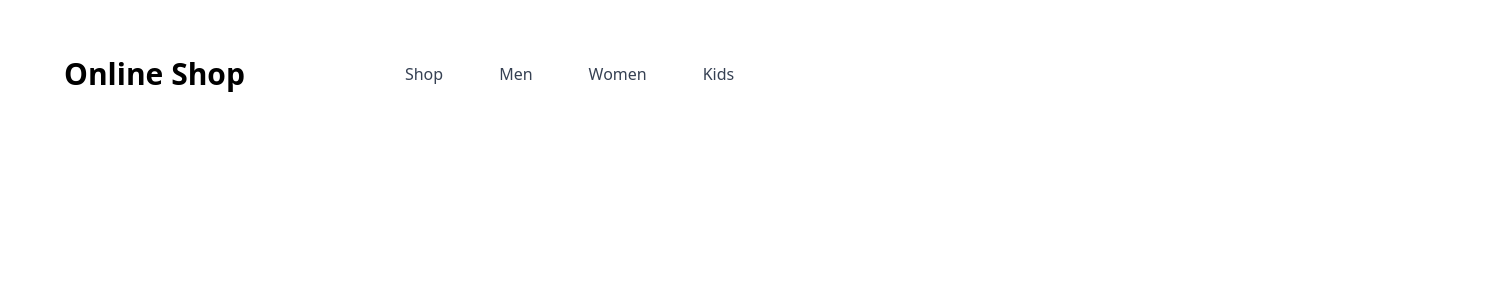
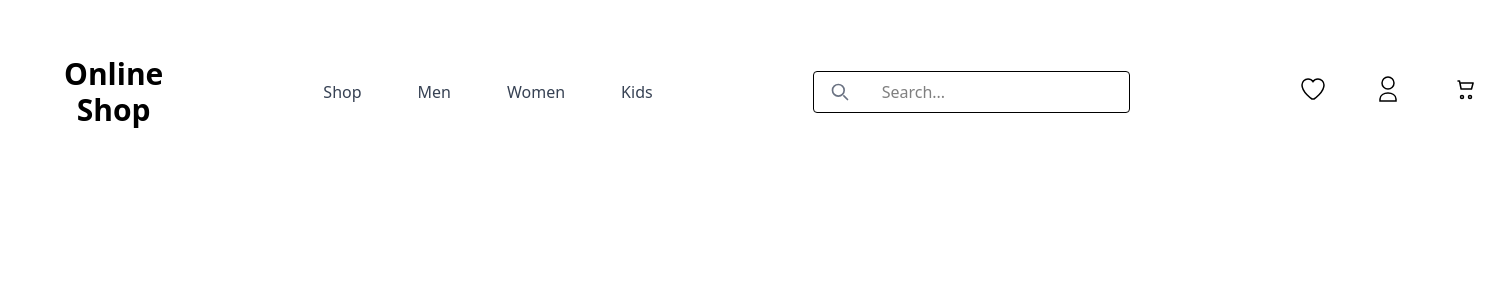
Before and after one commit to AbderaoufSouissi/Ecommerce-Website, a React (Vite) app in the folder ecomm-client/: page / in a window 1280 px wide. Shown: the top 300 px of the page, 1486 px wide, since content can reach past the window. Built offline with nearby package versions, Linux system fonts and the light colour scheme.

Commit message:
frontend: update Navigation component

```diff
--- a/ecomm-client/src/components/Navigation/Navigation.tsx
+++ b/ecomm-client/src/components/Navigation/Navigation.tsx
@@ -1,30 +1,67 @@
+import AccountIcon from "../common/AccountIcon";
+import CartIcon from "../common/CartIcon";
+import Wishlist from "../common/Wishlist";
+
 const Navigation = () => {
   return (
     <nav className="flex items-center py-6 px-8 justify-between gap-40">
       <div className="flex items-center gap-6">
         {/* LOGO */}
-        <a href="/" className="text-3xl text-black gap-8 font-bold">Online Shop</a>
-
+        <a href="/" className="text-3xl text-black gap-8 font-bold">
+          Online Shop
+        </a>
       </div>
 
       <div className="flex-wrap items-center gap-10 flex-1">
         {/* NAV ITEMS */}
         <ul className="flex gap-14 text-gray-700 hover:text-black">
-
-          <li><a href="/" >Shop</a></li>
-          <li><a href="/mens" >Men</a></li>
-          <li><a href="/womens">Women</a></li>
-          <li><a href="/kids">Kids</a></li>
-
+          <li>
+            <a href="/">Shop</a>
+          </li>
+          <li>
+            <a href="/mens">Men</a>
+          </li>
+          <li>
+            <a href="/womens">Women</a>
+          </li>
+          <li>
+            <a href="/kids">Kids</a>
+          </li>
         </ul>
       </div>
-      <div>
+      <div className="flex justify-center">
         {/* SEARCH BAR */}
+        <div className="border rounded flex items-center overflow-hidden">
+          <button className="flex items-center justify-center px-4 text-gray-500">
+            <svg
+              className="h-5 w-5"
+              fill="none"
+              stroke="currentColor"
+              viewBox="0 0 24 24"
+              xmlns="http://www.w3.org/2000/svg"
+            >
+              <path
+                strokeLinecap="round"
+                strokeLinejoin="round"
+                strokeWidth={2}
+                d="M21 21l-4.35-4.35M17 10a7 7 0 11-14 0 7 7 0 0114 0z"
+              />
+            </svg>
+          </button>
+
+          <input type="text" className="px-4 py-2 outline-none" placeholder="Search..."/>
+
+        </div>
+
       </div>
 
-
-      <div>
+      <div className="flex flex-wrap items-center gap-4">
         {/* ACTION ITEMS icons */}
+        <ul className="flex items-center gap-8">
+          <li><button><Wishlist/></button></li>
+          <li><button><AccountIcon/></button></li>
+          <li><button><CartIcon/></button></li>
+        </ul>
       </div>
     </nav>
   );
--- /dev/null
+++ b/ecomm-client/src/components/common/AccountIcon.tsx
@@ -0,0 +1,28 @@
+const AccountIcon = () => {
+  return (
+    <svg
+      width="44"
+      height="44"
+      viewBox="0 0 44 44"
+      fill="none"
+      xmlns="http://www.w3.org/2000/svg"
+      className="group transition-colors duration-200"
+    >
+      <rect width="44" height="44" rx="8" fill="white" />
+      <path
+        stroke="black"
+        strokeWidth="1.5"
+        className="fill-white group-hover:fill-black transition-colors duration-200"
+        d="M22 22c3.31 0 6-2.69 6-6s-2.69-6-6-6-6 2.69-6 6 2.69 6 6 6z"
+      />
+      <path
+        stroke="black"
+        strokeWidth="1.5"
+        className="fill-white group-hover:fill-black transition-colors duration-200"
+        d="M14 32c0-4 4-6 8-6s8 2 8 6v2H14v-2z"
+      />
+    </svg>
+  );
+};
+
+export default AccountIcon;
--- /dev/null
+++ b/ecomm-client/src/components/common/CartIcon.tsx
@@ -0,0 +1,40 @@
+const CartIcon = () => {
+  return (
+    <svg
+      width="44"
+      height="44"
+      viewBox="0 0 44 44"
+      fill="none"
+      xmlns="http://www.w3.org/2000/svg"
+      className="group transition-colors duration-200"
+    >
+      <rect width="44" height="44" rx="8" fill="white" />
+      <path
+        d="M16 14h1.5l1.6 8h10.4l1.6-6H19"
+        stroke="black"
+        strokeWidth="1.5"
+        strokeLinecap="round"
+        strokeLinejoin="round"
+        className="fill-white group-hover:fill-black transition-colors duration-200"
+      />
+      <circle
+        cx="20"
+        cy="30"
+        r="1.5"
+        stroke="black"
+        strokeWidth="1.5"
+        className="fill-white group-hover:fill-black transition-colors duration-200"
+      />
+      <circle
+        cx="28"
+        cy="30"
+        r="1.5"
+        stroke="black"
+        strokeWidth="1.5"
+        className="fill-white group-hover:fill-black transition-colors duration-200"
+      />
+    </svg>
+  );
+};
+
+export default CartIcon;
--- /dev/null
+++ b/ecomm-client/src/components/common/Wishlist.tsx
@@ -0,0 +1,22 @@
+const Wishlist = () => {
+  return (
+    <svg
+      width="44"
+      height="44"
+      viewBox="0 0 44 44"
+      xmlns="http://www.w3.org/2000/svg"
+      className="group transition-colors duration-200"
+    >
+      <rect width="44" height="44" rx="8" fill="white" />
+      <path
+        fillRule="evenodd"
+        clipRule="evenodd"
+        d="M22 32s-10-6.6-10-14c0-3.3 2.7-6 6-6 2.1 0 4 1.1 5 2.7C24 13.1 25.9 12 28 12c3.3 0 6 2.7 6 6 0 7.4-10 14-10 14z"
+        className="fill-white stroke-black group-hover:fill-red-500 group-hover:stroke-transparent transition-colors duration-200"
+        strokeWidth="1.5"
+      />
+    </svg>
+  );
+};
+
+export default Wishlist;
```
